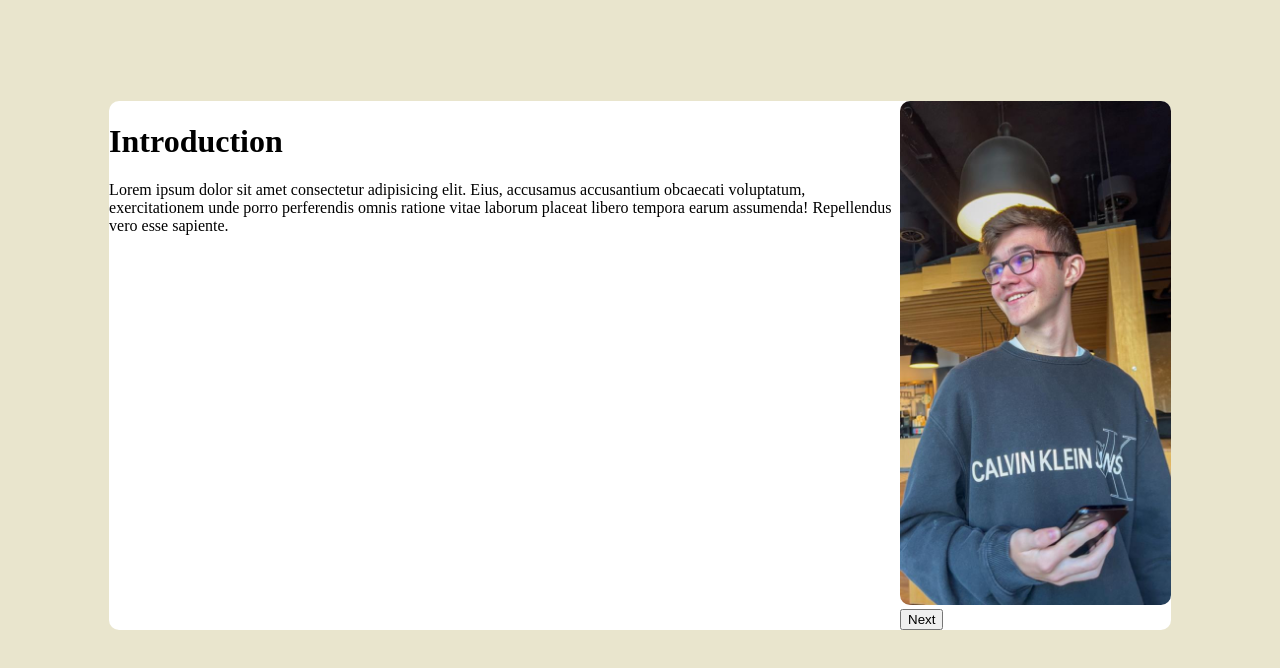
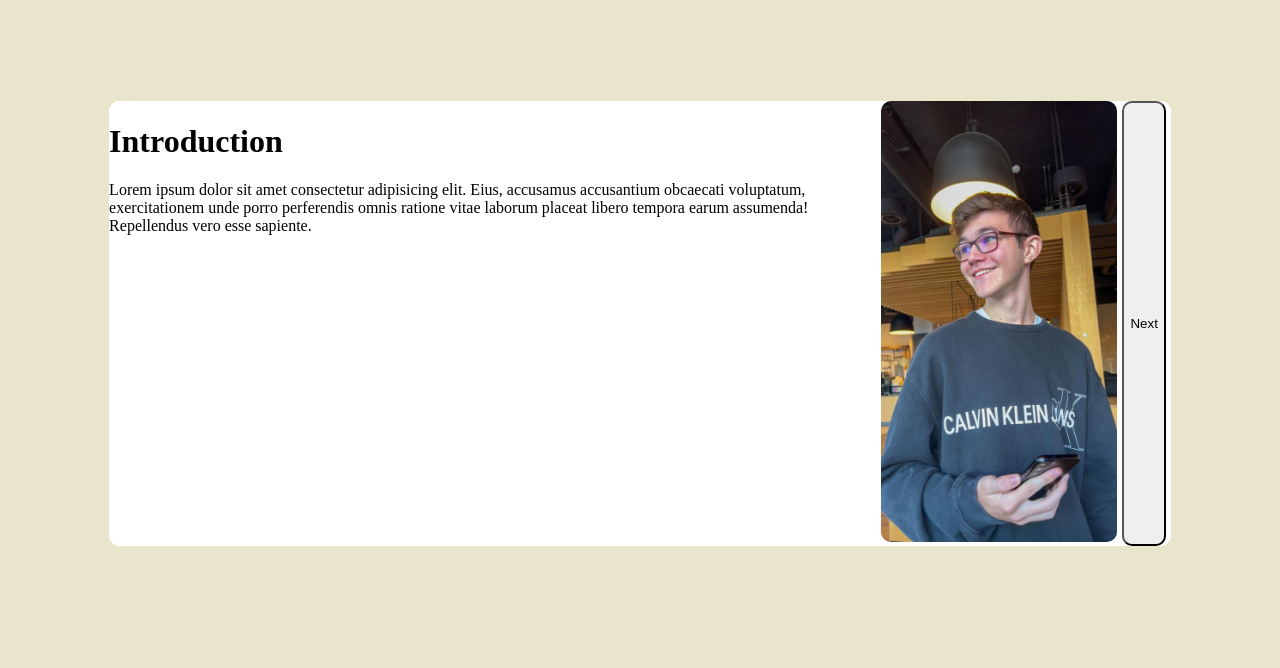
Before and after one commit to LTutek/cv_website, an Angular app: page / in a window 1280 px wide. Shown: the top 668 px of the page. Built offline with nearby package versions, Linux system fonts and the light colour scheme.

Commit message:
nextSlide works

```diff
--- a/src/app/pages/home/home.component.html
+++ b/src/app/pages/home/home.component.html
@@ -7,8 +7,8 @@
             <img class="portrait1" src="../../../assets/1000001895.jpeg" alt="portrait2">
         </div>
         <div class="mySlides">
-            <img class="portrait1" src="../../../assets/1000001895.jpeg" alt="portrait1">
+            <img class="portrait1" src="https://www.wfla.com/wp-content/uploads/sites/71/2023/05/GettyImages-1389862392.jpg?w=2560&h=1440&crop=1" alt="portrait1">
         </div>
-        <button onclick="nextSlide()">Next</button>
+        <button class="imageSwitcher" (click)="nextSlide()">Next</button>
     </div>
 </div>
--- a/src/app/pages/home/home.component.scss
+++ b/src/app/pages/home/home.component.scss
@@ -3,7 +3,6 @@
     border-radius: 10px;
     margin: 8%;
     display: flex;
-
 }
 
 .home-container .home-left {
@@ -20,6 +19,16 @@
     max-width: 800px;
     position: relative;
     margin: auto;
+    display: flex;
+    justify-content: flex-end;
+}
+
+.imageSwitcher {
+    max-width: 100%;
+    max-height: relative;
+    border-radius: 10px;
+    margin-right: 5px;
+    margin-left: 5px;
 }
 
 .mySlides {
```
